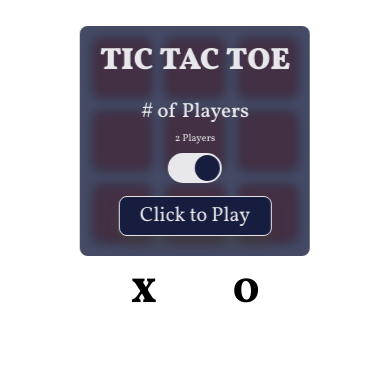
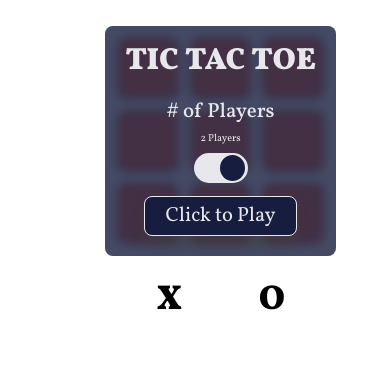
Before and after one commit to JacksonTheGeologist/Tic-Tac-Toe, a plain HTML site: page index.html in a window 390 px wide. Drawn offline with Linux system fonts and the light colour scheme.

Commit message:
Format change

```diff
--- a/css/media-queries.css
+++ b/css/media-queries.css
@@ -1,10 +1,26 @@
+@media (max-width: 66em) {
+  .gameplay-area {
+    display: flex;
+    flex-direction: column;
+    align-items: center;
+  }
+
+  .game-board {
+    position: relative;
+  }
+
+  .score {
+    align-items: center;
+  }
+}
+
 @media (max-width: 32em) {
   html {
     font-size: 40%;
   }
 
   .center {
-    height: 42rem;
+    /* height: 42rem; */
   }
 
   .scoreboard {
--- a/css/style.css
+++ b/css/style.css
@@ -9,15 +9,23 @@ body {
   font-family: 'Vollkorn', serif;
   box-sizing: border-box;
 }
+.gameplay-area {
+  display: grid;
+  grid-template-columns: 1fr 1fr;
 
+  margin-left: 8rem;
+  margin-top: 4rem;
+  /* margin-top: 4rem; */
+}
 .opacity-transition {
   opacity: 0;
 }
 
 .center {
-  margin: 0 auto;
-  width: 100vw;
-  height: 52rem;
+  /* margin-left: 4rem; */
+  /* width: 100vw; */
+  /* height: 52rem; */
+  margin-bottom: 3.2rem;
   position: relative;
 }
 .container {
@@ -144,9 +152,9 @@ body {
 .winner {
   transition: all 0.5s;
   position: absolute;
-  top: 4rem;
-  left: 50%;
-  transform: translateX(-50%);
+  /* top: 4rem; */
+  /* left: 50%; */
+  /* transform: translateX(-50%); */
   padding: 2rem;
   width: 42rem;
   height: 42rem;
@@ -220,11 +228,13 @@ body {
   justify-content: space-around;
 }
 .score {
-  display: grid;
+  /* display: grid;
   grid-template-columns: 1fr;
-  grid-template-rows: 1fr 1fr;
+  grid-template-rows: 1fr 1fr; */
+  display: flex;
+  flex-direction: column;
   gap: 1rem;
-  align-items: flex-start;
+  /* align-items: flex-start; */
 }
 
 .score--player-name {
--- a/index.html
+++ b/index.html
@@ -50,7 +50,7 @@
           <btn class="game-square"></btn>
         </div>
       </div>
-      <div class="container">
+      <!-- <div class="container"> -->
       <div class="scoreboard container">
         <div class="score">
           <p class="score--player-name">X</p>
@@ -69,7 +69,7 @@
         </div>
       </div>
     </div>
-    </div>
+    <!-- </div> -->
 
     <script src="scripts/script.js"></script>
   </body>
```
Lines whose indentation alone changed are shown as unchanged.
